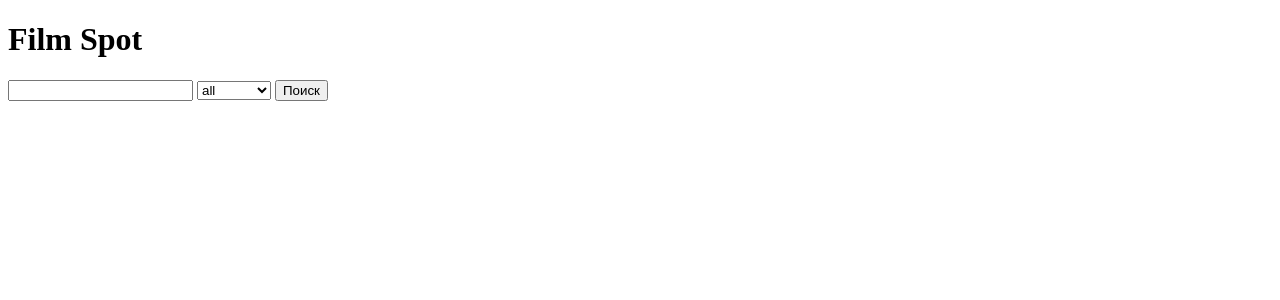
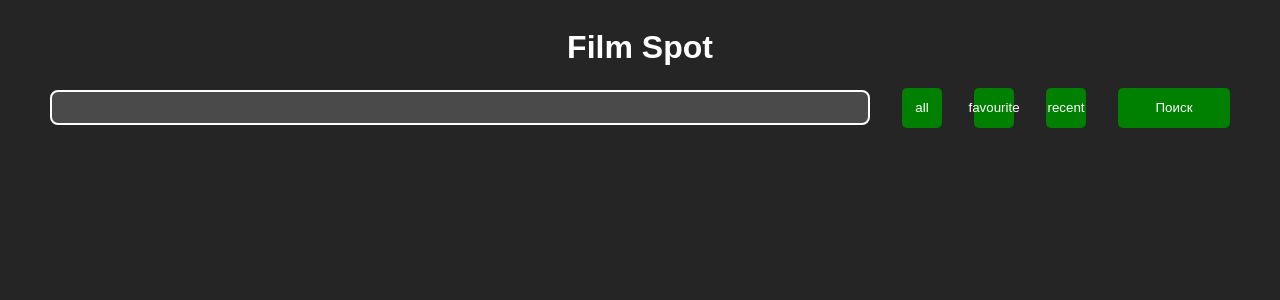
Before and after one commit to silius124/Film_spot, a React (Vite) app: page / in a window 1280 px wide. Shown: the top 300 px of the page. Built offline with nearby package versions, Linux system fonts and the light colour scheme.

Commit message:
начал добавлять стили, заменил селектор на кнопки

```diff
--- /dev/null
+++ b/src/assets/components/_block.scss
@@ -0,0 +1,7 @@
+.block {
+  width: 100%;
+  align-items: center;
+  justify-content: center;
+  display: flex;
+  gap: 2rem;
+}
--- /dev/null
+++ b/src/assets/components/_buttons.scss
@@ -0,0 +1,44 @@
+$size: 2.5rem;
+@mixin button($color: green, $box: false) {
+  @if ($box) {
+    width: $size;
+    height: $size;
+  } @else {
+    width: 7rem;
+    height: 2.5rem;
+  }
+
+  padding: 1rem;
+  border-radius: 5px;
+  border: none;
+  background-color: $color;
+  color: white;
+  display: flex;
+  justify-content: center;
+  align-items: center;
+  transition: all 0.3s;
+  cursor: pointer;
+}
+
+.btn {
+  &-green {
+    @include button(green);
+
+    &:hover {
+      @include button(transparent);
+    }
+  }
+  &-red {
+    @include button(red);
+    &:hover {
+      @include button(transparent);
+    }
+  }
+
+  &-box-green {
+    @include button(green, $box: true);
+  }
+  &-box-red {
+    @include button(red, $box: true);
+  }
+}
--- /dev/null
+++ b/src/assets/components/_card.scss
@@ -0,0 +1,11 @@
+.card {
+  width: 30rem;
+  height: auto;
+  display: flex;
+  flex-direction: column;
+  align-items: center;
+  justify-content: space-around;
+  border: 2px solid white;
+  border-radius: 5px;
+  margin: 1rem;
+}
--- /dev/null
+++ b/src/assets/components/_header.scss
@@ -0,0 +1,7 @@
+header {
+  width: 100%;
+  display: flex;
+  flex-direction: column;
+  align-items: center;
+  justify-content: center;
+}
--- /dev/null
+++ b/src/assets/components/_inputs.scss
@@ -0,0 +1,14 @@
+.input_movie {
+  border-radius: 8px;
+  outline: none;
+  width: 50rem;
+  padding: 0.5rem;
+  background-color: #4a4a4a;
+  color: white;
+  border: 2px solid white;
+  transition: border-color 0.3s cubic-bezier(0, 0.97, 0.92, 1.01);
+
+  &:focus {
+    border-color: green;
+  }
+}
--- a/src/assets/styles.scss
+++ b/src/assets/styles.scss
@@ -1 +1,24 @@
-@import "@a1rth/css-normalize";
+@use "./components/buttons";
+@use "./components/block";
+@use "./components/header";
+@use "./components/inputs";
+@use "./components/card";
+body {
+  font-family: sans-serif;
+  background-color: #252525;
+  color: white;
+}
+
+#app {
+  max-width: 1280px;
+  margin: 0 auto;
+}
+
+.movie-list {
+  width: 100%;
+  display: flex;
+  flex-wrap: wrap;
+  img {
+    width: 15rem;
+  }
+}
--- a/src/components/Header.jsx
+++ b/src/components/Header.jsx
@@ -1,8 +1,7 @@
 import { useDispatch, useSelector } from "react-redux";
 import { clearMovieList, getMovies } from "../store/slicers/MovieSlice";
 import { useState } from "react";
-
-function Header({ changeFilter }) {
+function Header({ setFilter }) {
   const dispatch = useDispatch();
   const filters = useSelector((state) => state.movies.filters);
   const [title, setTitle] = useState("");
@@ -12,33 +11,36 @@ function Header({ changeFilter }) {
   }
   return (
     <header className="header" data-testid="header">
-      <h1>Film Spot</h1>{" "}
+      <h1>Film Spot</h1>
+      <div className="block">
         <input
           type="text"
           onChange={(e) => handleChangeInp(e.target.value)}
           autoComplete="true"
+          name="title_input"
+          id="title_input"
           className="input_movie"
-      />{" "}
-      <select
-        name="filter"
-        id="filter"
-        onChange={(e) => changeFilter(e.target.value)}
-        className="select_filter"
+        />
+        {filters.map((filter, index) => (
+          <button
+            type="button"
+            className="btn-box-green"
+            key={index}
+            onClick={() => setFilter(filter)}
           >
-        {filters.map((filter, index) => (
-          <option value={filter} key={index}>
             {filter}
-          </option>
+          </button>
         ))}
-      </select>{" "}
+
         <button
-        className="btn"
+          className="btn-green"
           onClick={() => {
             dispatch(getMovies({ title, index: 1 }));
           }}
         >
           Поиск
         </button>
+      </div>
     </header>
   );
 }
--- a/src/components/Movies.jsx
+++ b/src/components/Movies.jsx
@@ -29,16 +29,18 @@ function Movies({ filter }) {
           movies.map((movie) => {
             return (
               <li
+                className="card"
                 key={movie.imdbID}
                 onClick={() => handleClickToMovie(movie.Title)}
               >
-                <div className="card">
-                  <img src={movie.Poster} alt={movie.title} />
-                  {movie.Title} был выпущен в {movie.Year}{" "}
-                  <button onClick={() => handleClickAddFavourite(movie)}>
-                    В избранное
-                  </button>
-                </div>
+                <img src={movie.Poster} alt={movie.title} />
+                {movie.Title} был выпущен в {movie.Year}{" "}
+                <button
+                  onClick={() => handleClickAddFavourite(movie)}
+                  className="btn-box-green"
+                >
+                  В избранное
+                </button>
               </li>
             );
           })}
--- a/src/main.jsx
+++ b/src/main.jsx
@@ -5,6 +5,7 @@ import { Provider } from "react-redux";
 import store from "./store/store.js";
 import { BrowserRouter, Route, Routes } from "react-router-dom";
 import Movie from "./pages/Movie.jsx";
+import "./assets/styles.scss";
 
 createRoot(document.getElementById("root")).render(
   <StrictMode>
--- a/src/pages/Movie.jsx
+++ b/src/pages/Movie.jsx
@@ -20,13 +20,13 @@ function Movie() {
               <h2>{movie.Title}</h2>
               <p>{movie.Plot}</p>
               <button
-                className="btn add_to_favourite"
+                className="btn-box-green"
                 onClick={() => dispatch(addToFavourite(movie))}
               >
                 Добавить в избранное
               </button>{" "}
               <button
-                className="btn delete_from_favourite"
+                className="btn-box-red"
                 onClick={() => dispatch(deleteFromFavourite(movie))}
               >
                 Удалить из избранного
```
Lines whose indentation alone changed are shown as unchanged.
